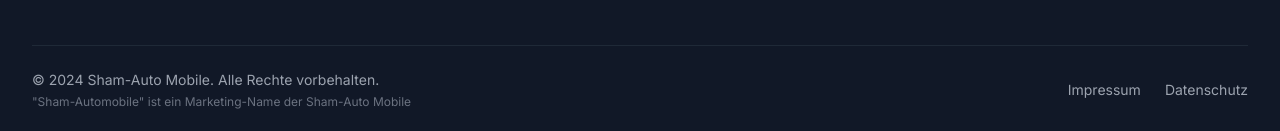
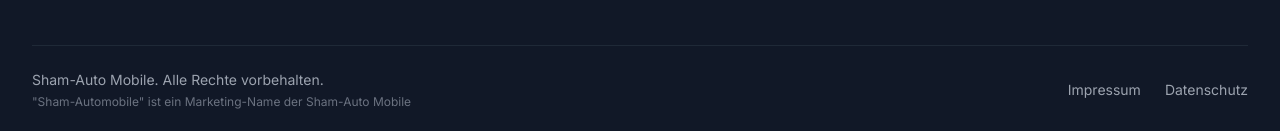
Before and after one commit to sham-automobile/sham-automobile, a Next.js app: page /ueber-uns in a window 1280 px wide. Shown: the part 3194-3325 px from the top of the page. Built offline with nearby package versions, Linux system fonts and the light colour scheme; no server answers.

Commit message:
delete copyright in footer

```diff
--- a/app/ueber-uns/page.tsx
+++ b/app/ueber-uns/page.tsx
@@ -145,7 +145,7 @@ export default function UeberUnsPage() {
       </div>
 
       {/* Location & Contact */}
-      <div className="section-padding bg-primary-50">
+      <div className="section-padding bg-primary-50 dark:bg-gray-900">
         <div className="container-custom">
           <div className="grid grid-cols-1 lg:grid-cols-2 gap-12">
             <div>
--- a/components/Footer.tsx
+++ b/components/Footer.tsx
@@ -122,7 +122,7 @@ export default function Footer() {
           <div className="flex flex-col md:flex-row items-center justify-between">
             <div className="text-center md:text-left">
               <p className="text-gray-400 text-sm">
-                © 2024 Sham-Auto Mobile. Alle Rechte vorbehalten.
+                Sham-Auto Mobile. Alle Rechte vorbehalten.
               </p>
               <p className="text-gray-500 text-xs mt-1">
                 "Sham-Automobile" ist ein Marketing-Name der Sham-Auto Mobile
```
